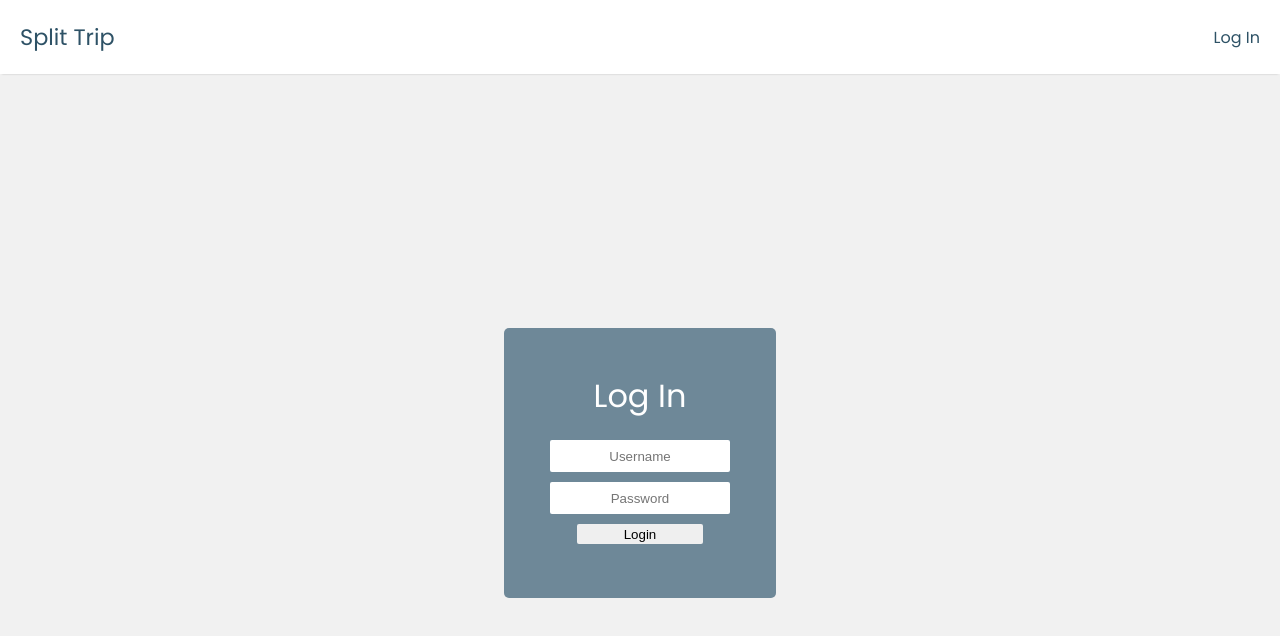
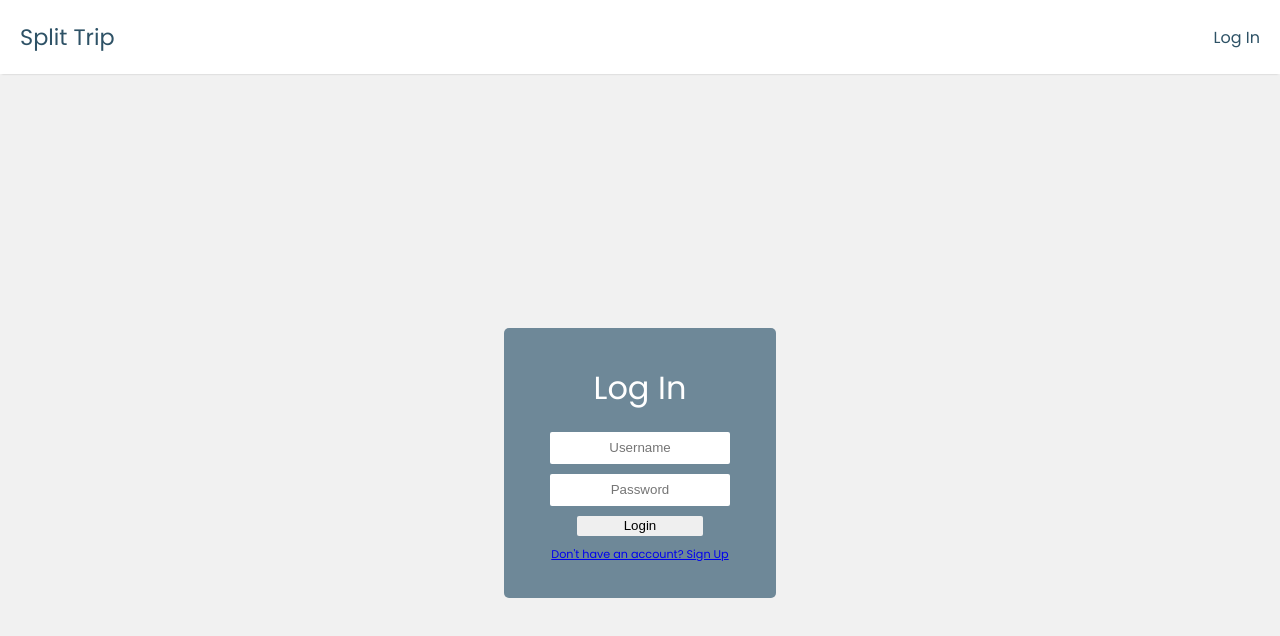
Before and after one commit to tripsplitr-matt/Frontend-David, a React (Create React App) app in the folder split-trip/: page /login in a window 1280 px wide. Shown: the top 636 px of the page. Built offline with nearby package versions, Linux system fonts and the light colour scheme.

Commit message:
minor updates to login page

```diff
--- a/split-trip/src/components/Login/Login.js
+++ b/split-trip/src/components/Login/Login.js
@@ -1,4 +1,5 @@
 import React from 'react'
+import { Link } from 'react-router-dom'
 import Loader from 'react-loader-spinner'
 import { connect } from 'react-redux'
 import '../../styles/Login.css'
@@ -19,6 +20,7 @@
                     <input name='username' value={this.state.credentials.username} placeholder='Username' type='text' required/>
                     <input name='password' value={this.state.credentials.password} placeholder='Password' type='password' required/>
                     <button>Login</button>
+                    <Link to='/sign-up'>Don't have an account? Sign Up</Link>
                 </form>
             </div>
         )
--- a/split-trip/src/styles/Login.css
+++ b/split-trip/src/styles/Login.css
@@ -40,3 +40,7 @@
     height: 20px;
     border: none;
 }
+.login-form a{
+    text-align: center;
+    font-size: 0.7rem;
+}
```
